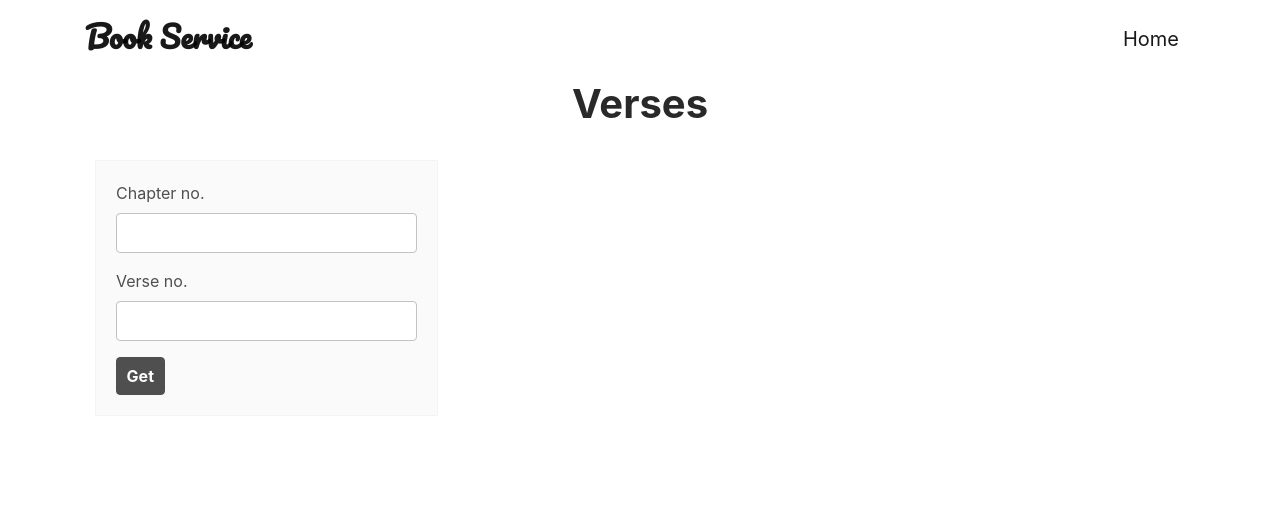
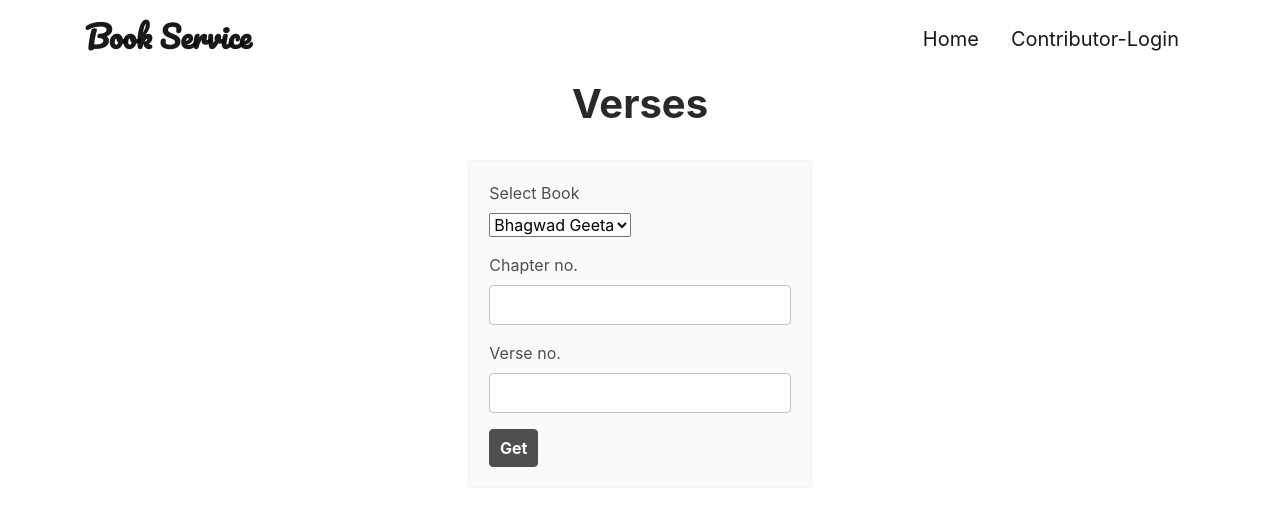
Before and after one commit to pawangeek/Bookservice, a Flask app: page / in a window 1280 px wide. Shown: the top 506 px of the page. Run offline with Flask 2, Linux system fonts and the light colour scheme; some libraries are stand-ins or nearby versions.

Commit message:
added book selection and few ui changes

```diff
--- a/templates/index.html
+++ b/templates/index.html
@@ -11,9 +11,8 @@
 
 
 	<link rel="shortcut icon" href="{{ url_for('static', filename='images/favicon.ico') }}">
-	<link rel="apple-touch-icon" href="{{ url_for('static', filename='images/apple-touch-icon.png') }}"
-
-	<!-- FontAwesome JS -->
+	<link rel="apple-touch-icon" href="{{ url_for('static', filename='images/apple-touch-icon.png') }}" <!-- FontAwesome
+		JS -->
 	<script defer src="{{ url_for('static', filename='js/fontawesome.min.js') }}"></script>
 
 	<!-- Theme CSS -->
@@ -43,6 +42,11 @@
 					<li class="nav-item active">
 						<a class="nav-link" href="{{ url_for('logout') }}" style="font-size: 20px;">Logout</a>
 					</li>
+					{% else %}
+					<li class="nav-item active">
+						<a class="nav-link" href="{{ url_for('login') }}" style="font-size: 20px;">Contributor-Login</a>
+					</li>
+
 					{% endif %}
 				</ul>
 			</div>
@@ -58,11 +62,24 @@
 				<h1 style="text-align: center;">Verses</h1><br>
 				<div class="row">
 
-					<div class="col-md-4 mb-3">
+					<div class="col-md-4 mb-3 mx-auto">
 						<div class="card blog-post-card">
 							<div class="card-body">
 
-                                <form name="addForm" id="addForm" method="POST" action="{{ url_for('home') }}" novalidate>
+								<form name="addForm" id="addForm" method="POST" action="{{ url_for('home') }}"
+									novalidate>
+									<div class="control-group">
+										<div class="form-group floating-label-form-group controls">
+											<label>Select Book</label><br>
+											<select name="book" id="book" required>
+												<option value=1>Bhagwad Geeta</option>
+												<option value=2>Holy Bible</option>
+											</select>
+											<!-- <input type="text" class="form-control" name="book" id="book" required
+												data-validation-required-message="Please select a book"> -->
+											<p class="help-block text-danger"></p>
+										</div>
+									</div>
 									<div class="control-group">
 										<div class="form-group floating-label-form-group controls">
 											<label>Chapter no.</label>
```
Also changed, not shown: templates/error.html (+6 -5 lines), database.db. Lines whose indentation alone changed are shown as unchanged.
